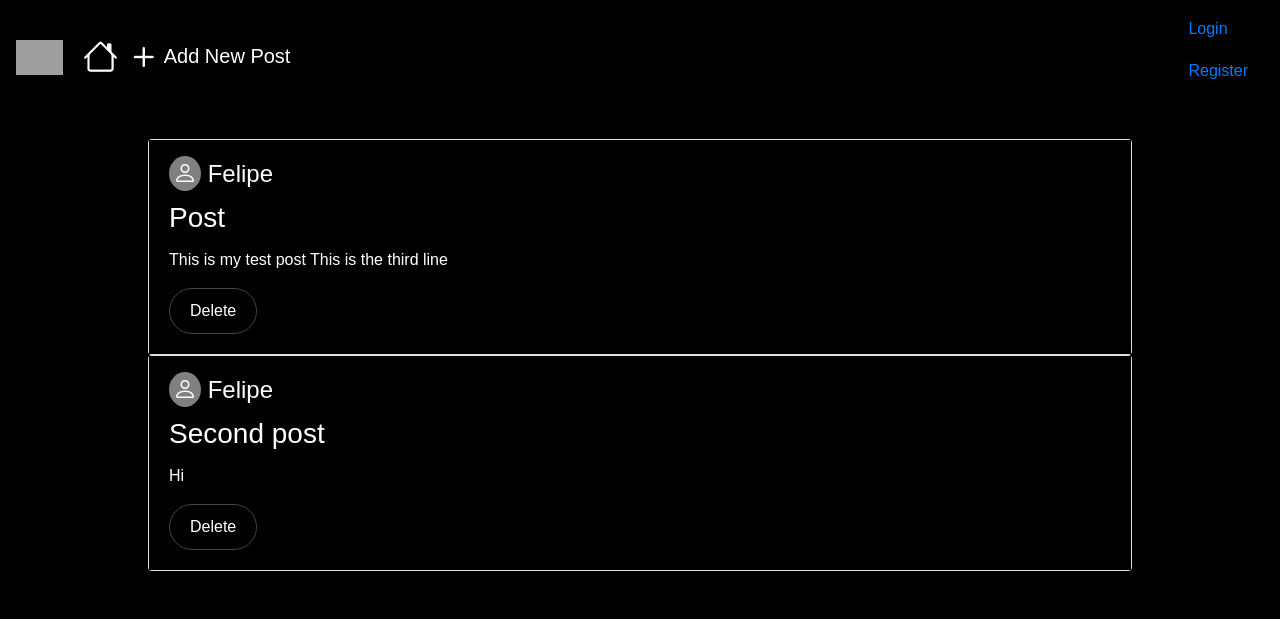
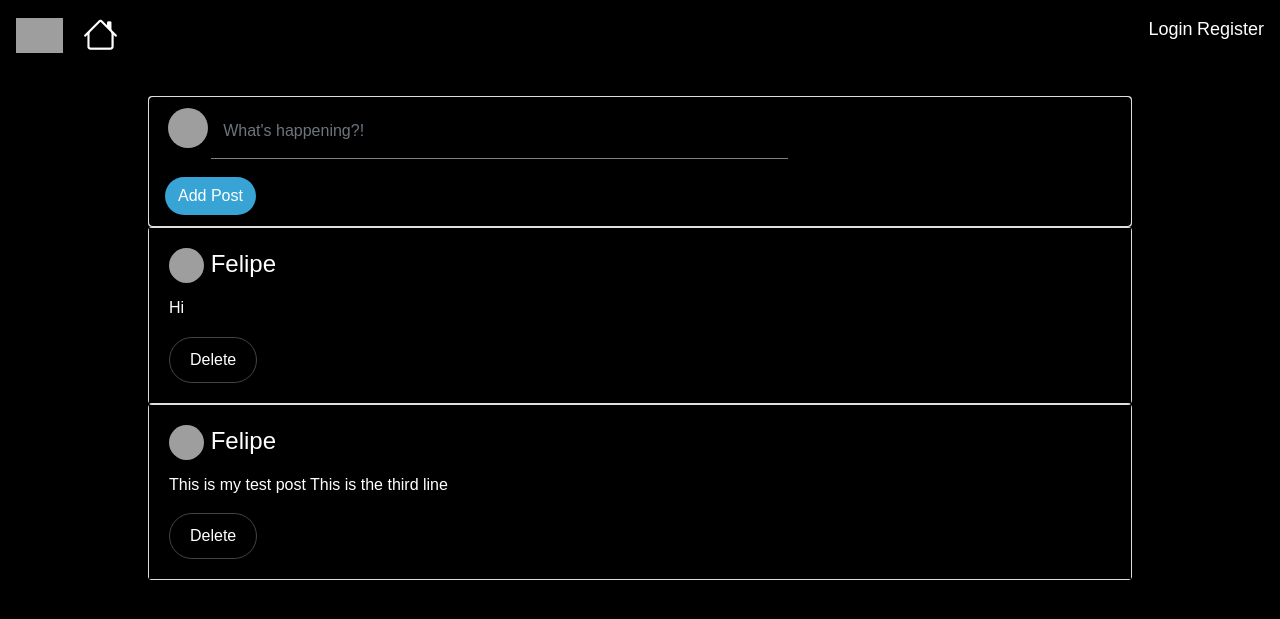
Before and after one commit to Felipeav2/TweetSphere, a Flask app: page / in a window 1280 px wide. Shown: the top 619 px of the page. Run offline with Flask 3, Linux system fonts and the light colour scheme; some libraries are stand-ins or nearby versions; grey boxes are pictures that could not be loaded.

Commit message:
Update
Add functionality of posting through the home page, removing the necessity for the add_post page.

```diff
--- a/app.py
+++ b/app.py
@@ -50,7 +50,6 @@ def load_user(user_id):
 # Define a model for the blog posts
 class Post(db.Model):
     id = db.Column(db.Integer, primary_key=True)
-    title = db.Column(db.String(100), nullable=False)
     content = db.Column(db.Text, nullable=False)
     user_id = db.Column(db.Integer, db.ForeignKey('user.id'), nullable=False) #Foreign key for referencing User
     timestamp = db.Column(db.DateTime, index=True, default=datetime.utcnow)
@@ -60,7 +59,6 @@ class Post(db.Model):
 
 # Define the form for adding a new post
 class PostForm(FlaskForm):
-    title = StringField('Title', validators=[DataRequired()])
     content = TextAreaField('Content', validators=[DataRequired()])
     submit = SubmitField('Add Post')
 
@@ -85,11 +83,25 @@ def create_tables():
 
 
 # Home page route - lists all posts
-@app.route('/')
+@app.route('/', methods=['GET', 'POST'])
 def home():
-    posts = Post.query.all()
-    return render_template('home.html', posts=posts)
+    #define post form so that user can add posts from the main page
+    form = PostForm()
 
+    if request.method == 'POST':
+
+        if not current_user.is_authenticated:
+            return redirect(url_for('login'))
+
+        if form.validate_on_submit():
+            new_post = Post(content=form.content.data, user_id=current_user.id)
+            db.session.add(new_post)
+            db.session.commit()
+            return redirect(url_for('home'))
+
+    #Fetch post from database to display on the main page
+    posts = Post.query.order_by(Post.timestamp.desc()).all()
+    return render_template('home.html', posts=posts, form=form)
 
 @app.route('/register', methods=['GET', 'POST'])
 def register():
@@ -141,18 +153,6 @@ def post(post_id):
     post = Post.query.get_or_404(post_id)
     return render_template('post.html', post=post)
 
-# Add a new post
-@app.route('/add', methods=['GET', 'POST'])
-@login_required
-def add_post():
-    form = PostForm()
-    if form.validate_on_submit():
-        new_post = Post(title=form.title.data, content=form.content.data, user_id=current_user.id)
-        db.session.add(new_post)
-        db.session.commit()
-        return redirect(url_for('home'))
-    return render_template('add_post.html', form=form)
-
 @csrf.exempt
 # Route to delete a post
 @app.route('/delete/<int:post_id>', methods=['POST'])
--- a/static/style.css
+++ b/static/style.css
@@ -139,10 +139,6 @@ input[type="submit"]:hover {
     border-color: #fff; /* Optional: Change border color on hover for more visibility */
 }
 
-.navbar-brand{
-
-}
-
 .align-icon {
     vertical-align: middle;
 }
@@ -154,7 +150,7 @@ input[type="submit"]:hover {
 }
 
 .btn-header2{
-    font-size: 15px;
+    font-size: 18px;
     color: #fff;
     padding: 0%;
 }
@@ -163,3 +159,27 @@ input[type="submit"]:hover {
     background-color: #000;
     color: #fff;
 }
+
+.form-control{
+    background-color: #000;
+    border: none;
+}
+
+.form-control:focus{
+    background-color: #000;
+    border: none;
+    color: white;
+    outline: 1px solid black;
+    box-shadow: none;
+}
+
+.btn-custom {
+    background-color: #38a4d6; /* Baby blue color */
+    color: #fff; /* White text color */
+    border-radius: 20px; /* Rounded corners */
+}
+
+.btn-custom:hover {
+    background-color: #0f87c2; /* Slightly darker shade of baby blue for hover effect */
+    color: #fff;
+}
--- a/templates/home.html
+++ b/templates/home.html
@@ -20,14 +20,9 @@
             </a>
             <a class="btn-header" href="{{ url_for('home') }}">
                 <i class="bi bi-house align-icon" style="color: white; font-size: 1.75em;"></i>
-            </a>
-            <a class="btn-header" href="{{ url_for('add_post') }}">
-                <i class="bi bi-plus align-icon" style="color: white; font-size: 2em"></i>Add New Post </a>
-            </a>
         </div>
 
-
-        <div justify-content-end>
+        <div>
             {% if current_user.is_authenticated %}
             <ul>
                 <a href="#" class="btn-header2">Profile</a>
@@ -35,22 +30,47 @@
                 <a class="btn-header2">{{ current_user.username }}</a>
             {% else %}
             <ul>
-                <a class="nav-link" href="{{ url_for('login') }}">Login</a>
-                <a class="nav-link" href="{{ url_for('register') }}">Register</a>
+                <a class="btn-header2" href="{{ url_for('login') }}">Login</a>
+                <a class="btn-header2" href="{{ url_for('register') }}">Register</a>
             </ul>
             {% endif %}
         </div>
     </nav>
 
+
     <div class="container mt-1 black-bkg">
+
+        <div class="card" style="cursor: pointer;">
+            <div class="card black-bkg">
+                <div class="col-md-8" style="padding-top: 5px;">
+                    <form method="post">
+                        {{ form.hidden_tag() }}
+                        <div class="d-flex align-items-start">
+                            <div style="width: 50px; height: 50px; display: flex; align-items: center; justify-content: center;">
+                                <!-- Updated Image Tag -->
+                                <img src="https://abs.twimg.com/sticky/default_profile_images/default_profile_400x400.png" style="border-radius: 50%; width: 40px; height: 40px;">
+                            </div>
+                            <!-- Post Content -->
+                            <textarea class="form-control" id="content" name="content" rows="1" placeholder="What's happening?!" required style="border-bottom: 1px solid grey; border-radius: 0; resize: none; padding-bottom: 15px;"></textarea>
+                        </div>
+                        <div class="mt-2" style="padding-bottom: 10px;">
+                            <button type="submit" class="btn btn-custom">Add Post</button>
+                        </div>
+                    </form>
+                </div>
+            </div>
+        </div>
+
+
+
+
         {% for post in posts %}
-            <div class="card " onclick="location.href='{{ url_for('post', post_id=post.id) }}';" style="cursor: pointer;">
+            <div class="card" onclick="location.href='{{ url_for('post', post_id=post.id) }}';" style="cursor: pointer;">
                 <div class="card-body black-bkg">
                     <h4 class="card-title">
-                        <i class="bi bi-person" style="font-size: 1em; background-color: grey; padding: 4px; border-radius: 100%;"></i>
+                        <img src="https://abs.twimg.com/sticky/default_profile_images/default_profile_400x400.png" style="border-radius: 50%; width: 35px; height: 35px;">
                         {{ post.author.username }}
                     </h1>
-                    <h3 class="card-title">{{ post.title }}</h5>
                     <p class="card-text">{{ post.content[:100] }}</p>
                     <form action="{{ url_for('delete_post', post_id=post.id) }}" method="post" onsubmit="return confirm('Are you sure you want to delete this post?');">
                         <input type="submit" value="Delete" class="btn btn-danger" onclick="event.stopPropagation();">
--- a/templates/post.html
+++ b/templates/post.html
@@ -12,6 +12,7 @@
     <link rel="stylesheet" href="https://cdnjs.cloudflare.com/ajax/libs/bootstrap-icons/1.7.2/font/bootstrap-icons.css">
 
 </head>
+<body>
     <body>
         <nav class="navbar navbar-dark bg-black">
             <div>
@@ -44,7 +45,7 @@
 
     <div class="container mt-4 black-bkg">
         <div class="card black-bkg">
-            <div class="card-body" style="border: 1px solid silver;>
+            <div class="card-body" style="border: 1px solid silver;"">
                 <h5 class="card-title">{{ post.title }}</h5>
                 <p class="card-text">{{ post.content }}</p>
                 <a href="{{ url_for('home') }}" class="btn-header2">Back to Home</a>
```
Also changed, not shown: templates/add_post.html (deleted, +0 -53 lines), instance/blog.db, static/script.js (deleted). Lines whose indentation alone changed are shown as unchanged.
